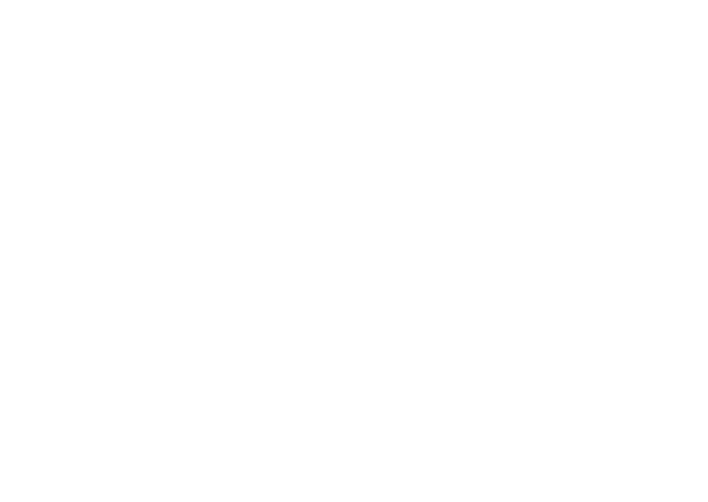
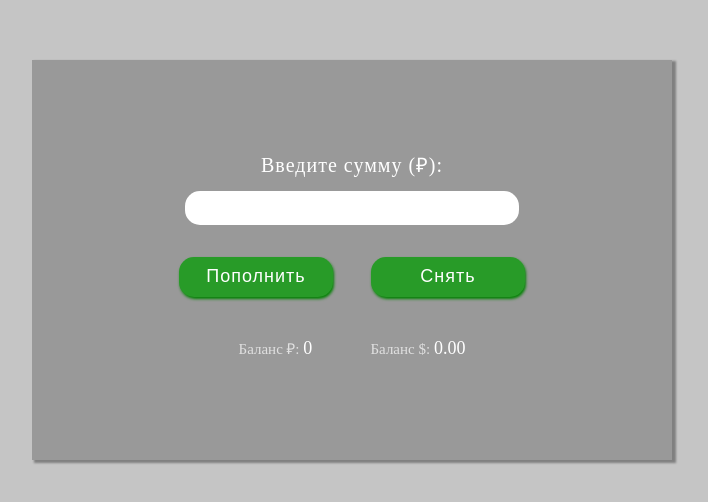
Before and after one commit to youngmiracle/Reactly, a React (Create React App) app in the folder reactly/: page / in a window 1280 px wide. Shown: the part 140-642 px from the top of the page, without its empty margins (288-996 px from the left). Built offline with nearby package versions, Linux system fonts and the light colour scheme.

Commit message:
Save first redux project

```diff
--- a/reactly/package.json
+++ b/reactly/package.json
@@ -3,6 +3,7 @@
   "version": "0.1.0",
   "private": true,
   "dependencies": {
+    "@reduxjs/toolkit": "^2.2.6",
     "@testing-library/jest-dom": "^5.17.0",
     "@testing-library/react": "^13.4.0",
     "@testing-library/user-event": "^13.5.0",
@@ -12,7 +13,9 @@
     "@types/react-dom": "^18.3.0",
     "react": "^18.3.1",
     "react-dom": "^18.3.1",
+    "react-redux": "^9.1.2",
     "react-scripts": "5.0.1",
+    "redux": "^5.0.1",
     "typescript": "^4.9.5",
     "web-vitals": "^2.1.4"
   },
--- a/reactly/public/index.html
+++ b/reactly/public/index.html
@@ -3,7 +3,7 @@
   <head>
     <meta charset="utf-8" />
     <meta name="viewport" content="width=device-width, initial-scale=1" />
-    <title>React App</title>
+    <title>Redux</title>
   </head>
   <body>
     <div id="root"></div>
--- a/reactly/src/App.css
+++ b/reactly/src/App.css
@@ -4,3 +4,73 @@ body{
   top: 0;
   left: 0;
 }
+main{
+  width: 100%;
+  height: 100vh;
+  background-color: rgb(197, 197, 197);
+  display: flex;
+  justify-content: center;
+  align-items: center;
+}
+.contentCash{
+  width: 50%;
+  height: 50%;
+  background-color: rgb(153, 153, 153);
+  box-shadow: 3px 2px 2px 1px gray;
+  display: flex;
+  flex-direction: row;
+  flex-direction: column;
+  align-items: center;
+  justify-content: center;
+}
+input{
+  width: 50%;
+  border: none;
+  border-radius: 15px;
+  height: 5%;
+  color: rgb(44, 44, 44);
+  font-weight: 600;
+  padding: 7px;
+}
+.btnSection{
+  width: 60%;
+  margin: 0 auto;
+  display: flex;
+  height: 10%;
+  margin: 5% 0;
+}
+.balanceSection{
+  width: 40%;
+  margin: 0 auto;
+  display: flex;
+  height: 10%;
+  justify-content: space-around;
+  align-items: center;
+}
+label{
+  color: white;
+  letter-spacing: 1px;
+  font-size: 20px;
+  margin-bottom: 2%;
+}
+p{
+  font-size: 15px;
+  color: rgb(224, 224, 224);
+
+}
+span{
+  font-size: 18px;
+  color: white;
+}
+button{
+  background-color: rgb(40, 155, 40);
+  border: none;
+  width: 45%;
+  height: 100%;
+  margin: 0 5%;
+  border-radius: 15px;
+  box-shadow: 1px 2px 3px green;
+  color: white;
+  font-size: 18px;
+  letter-spacing: 1px;
+}
--- /dev/null
+++ b/reactly/src/App.jsx
@@ -0,0 +1,38 @@
+import React, { useState } from 'react';
+import './App.css';
+import './index'
+import { useSelector } from 'react-redux';
+import store from './redux/store';
+
+function App() {
+  const [valueInput, setValueInput] = useState('');
+
+  const cash = useSelector((state) => state.cash);
+
+  const addCash = () =>{
+    store.dispatch({type: 'ADD_CASH', playload: Number(valueInput)})
+  }
+  const getCash = () => {
+    store.dispatch({type: 'GET_CASH', playload: Number(valueInput)})
+  }
+
+  return (
+      <main>
+        <article className='contentCash'>
+          <label>Введите сумму (₽):</label>
+          <input type="number" value={valueInput} onChange={event => setValueInput(event.target.value)}/>
+          <section className='btnSection'>
+            <button onClick={() => addCash()}>Пополнить</button>
+            <button onClick={() => getCash()}>Снять</button>
+          </section>
+          <section className='balanceSection'>
+            <p>Баланс ₽: <span>{cash}</span></p>
+            <br />
+            <p>Баланс $: <span>{(cash / 88.37).toFixed(2)}</span></p>
+          </section>
+        </article>
+      </main>
+  );
+}
+
+export default App;
--- /dev/null
+++ b/reactly/src/index.js
@@ -0,0 +1,15 @@
+import React from 'react';
+import ReactDOM from 'react-dom/client';
+import App from './App';
+import { Provider } from 'react-redux';
+import store from './redux/store';
+
+
+const root = ReactDOM.createRoot(document.getElementById('root'));
+root.render(
+  <Provider store={store}>
+    <React.StrictMode>
+      <App/>
+    </React.StrictMode>
+  </Provider>
+);
--- a/reactly/src/index.tsx
+++ /dev/null
@@ -1,12 +0,0 @@
-import React from 'react';
-import ReactDOM from 'react-dom/client';
-import App from './App';
-
-const root = ReactDOM.createRoot(
-  document.getElementById('root') as HTMLElement
-);
-root.render(
-  <React.StrictMode>
-    <App />
-  </React.StrictMode>
-);
--- /dev/null
+++ b/reactly/src/redux/reducer.js
@@ -0,0 +1,15 @@
+const defaultState = {
+    cash: 0,
+}
+const cashReducer = (state = defaultState, action) => {
+    switch(action.type){
+        case 'ADD_CASH':
+        return {...state, cash: state.cash + action.playload};
+      case 'GET_CASH':
+        return {...state, cash: state.cash - action.playload};
+
+        default: return state;
+    }
+}
+
+export default cashReducer;
--- /dev/null
+++ b/reactly/src/redux/store.js
@@ -0,0 +1,8 @@
+import cashReducer from './reducer';
+import { configureStore } from '@reduxjs/toolkit';
+
+const store = configureStore({
+    reducer: cashReducer
+})
+
+export default store;
--- a/reactly/src/types/data.ts
+++ /dev/null
@@ -1,4 +0,0 @@
-export interface ITodo {
-    id: Number;
-    title: String;
-}
```
Also changed, not shown: reactly/src/App.tsx (deleted, +0 -11 lines), reactly/tsconfig.json (deleted, +0 -26 lines), 1 other file (tests, documents, lock files or other folders).
